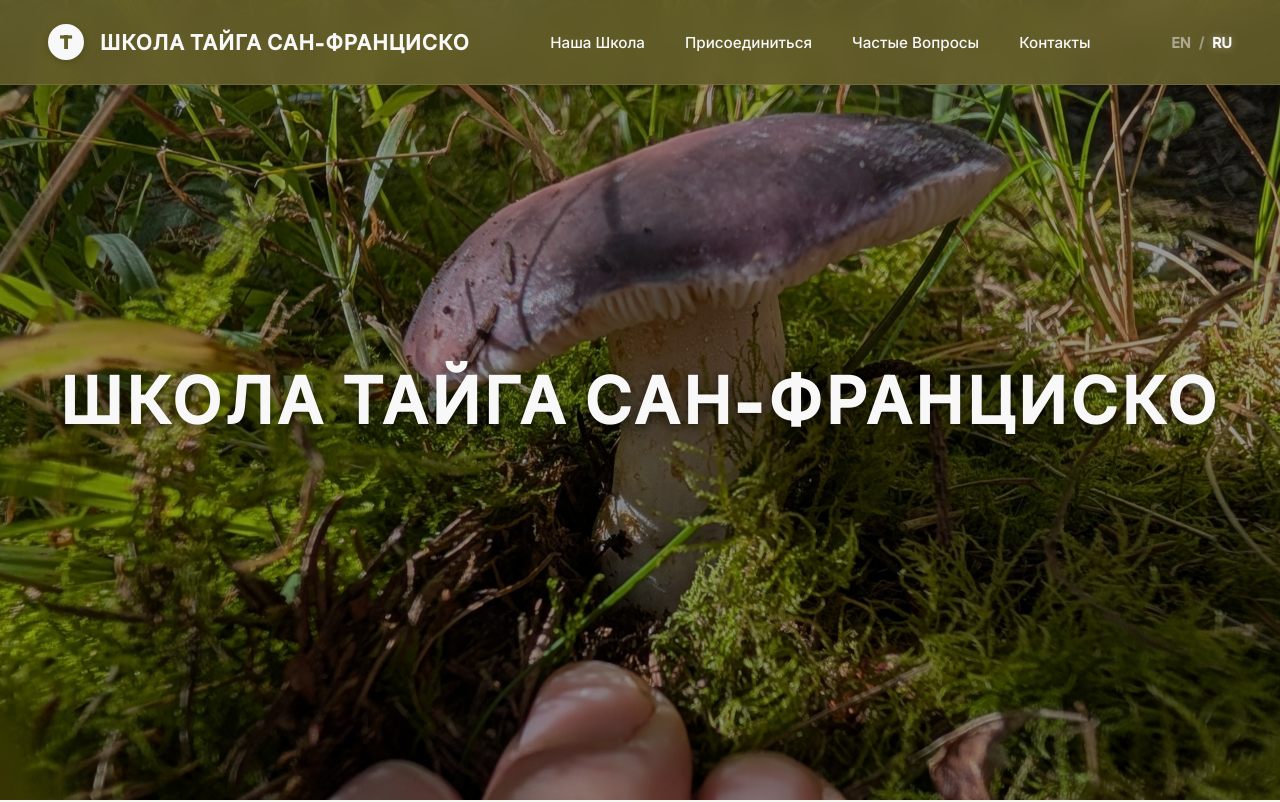
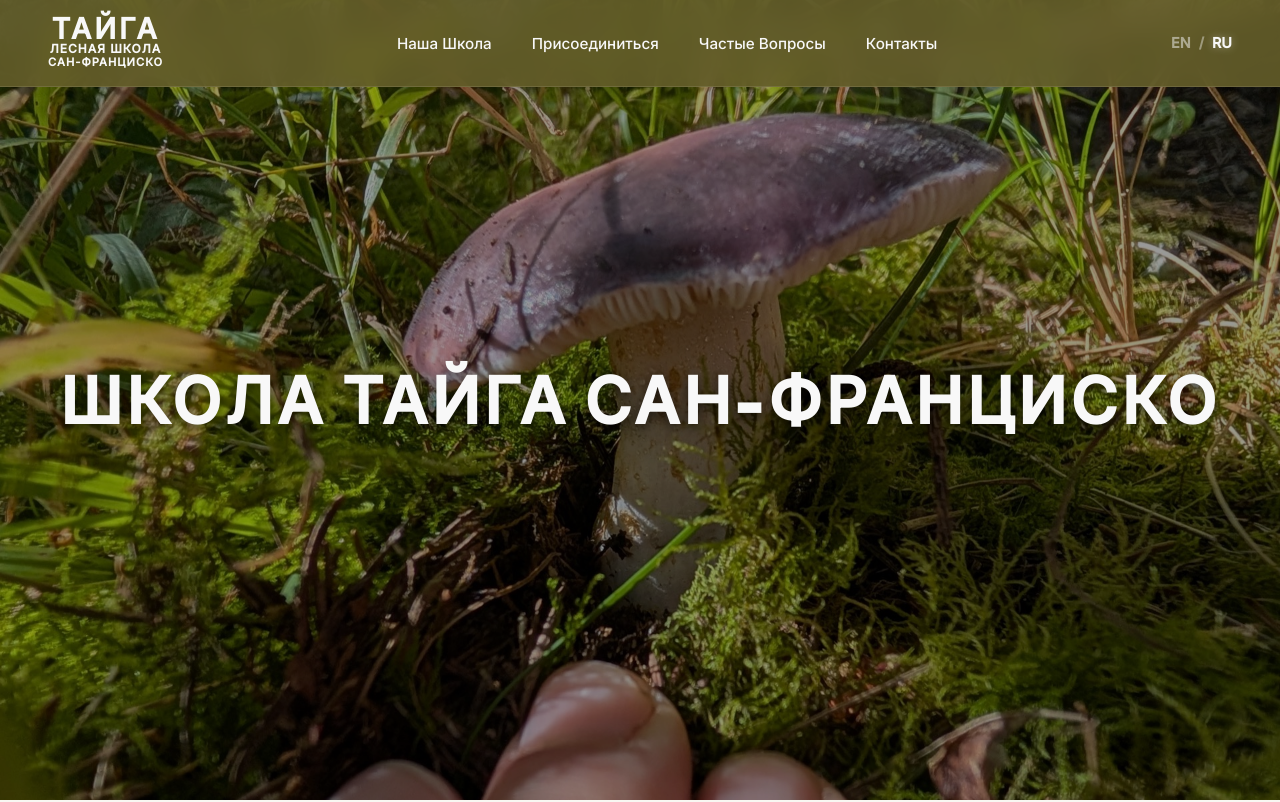
Before and after one commit to lenaleng/taiga, a plain HTML site: page index_ru.html in a window 1280 px wide. Shown: the top 802 px of the page. Drawn offline with Linux system fonts and the light colour scheme.

Commit message:
Logo in three lines

```diff
--- a/css/style.css
+++ b/css/style.css
@@ -1,12 +1,14 @@
 :root {
-    --primary-color: #645E2A; /* rgb(100, 94, 42) extracted from photo */
+    --primary-color: #645E2A;
+    /* rgb(100, 94, 42) extracted from photo */
     --hover-color: #8c8541;
     --text-color: #f8f8f8;
     --header-bg: rgba(100, 94, 42, 0.90);
     --font-heading: 'Outfit', 'Inter', 'Segoe UI', sans-serif;
     --font-body: 'Inter', 'Segoe UI', sans-serif;
 
-    --bg-light: #F8F7F2; /* Soft earthy off-white for scrolling content */
+    --bg-light: #F8F7F2;
+    /* Soft earthy off-white for scrolling content */
     --text-dark: #333333;
 }
 
@@ -41,49 +43,56 @@ header {
 .brand {
     display: flex;
     align-items: center;
-    gap: 1rem;
 }
 
-.logo-mark {
-    width: 36px;
-    height: 36px;
-    background-color: var(--text-color);
-    border-radius: 50%;
+.logo-stack {
     display: flex;
-    justify-content: center;
+    flex-direction: column;
+    text-decoration: none;
+    color: var(--text-color);
     align-items: center;
-    box-shadow: 0 2px 8px rgba(0,0,0,0.2);
 }
 
-.logo-icon {
-    color: var(--primary-color);
+.logo-main {
     font-family: var(--font-heading);
+    font-size: 2rem;
     font-weight: 900;
-    font-size: 1.2rem;
+    line-height: 0.9;
+    letter-spacing: 3px;
+    text-transform: uppercase;
 }
 
-.logo {
-    font-family: var(--font-heading);
-    font-size: 1.3rem;
-    font-weight: 800;
+.logo-sub {
+    font-family: var(--font-body);
+    font-size: 0.75rem;
+    font-weight: 600;
+    line-height: 1.2;
     letter-spacing: 1px;
     text-transform: uppercase;
-    text-decoration: none;
-    color: var(--text-color);
+    text-align: center;
+    white-space: nowrap;
 }
 
-nav > ul {
+html[lang="ru"] .logo-main {
+    font-size: 1.80rem;
+}
+
+html[lang="ru"] .logo-city {
+    font-size: 0.70rem;
+}
+
+nav>ul {
     list-style: none;
     display: flex;
     gap: 2.5rem;
 }
 
-nav > ul > li {
+nav>ul>li {
     position: relative;
     padding: 1rem 0;
 }
 
-nav > ul > li > a {
+nav>ul>li>a {
     color: var(--text-color);
     text-decoration: none;
     font-weight: 500;
@@ -92,7 +101,7 @@ nav > ul > li > a {
     transition: color 0.3s ease;
 }
 
-nav > ul > li > a:hover {
+nav>ul>li>a:hover {
     color: #e0d9b4;
 }
 
@@ -105,7 +114,7 @@ nav ul li ul {
     background: var(--primary-color);
     list-style: none;
     min-width: 200px;
-    box-shadow: 0 10px 30px rgba(0,0,0,0.5);
+    box-shadow: 0 10px 30px rgba(0, 0, 0, 0.5);
     border-radius: 8px;
     opacity: 0;
     visibility: hidden;
@@ -139,7 +148,7 @@ nav ul li ul li a:hover {
     gap: 0.5rem;
     font-size: 0.9rem;
     font-weight: 600;
-    color: rgba(255,255,255,0.4);
+    color: rgba(255, 255, 255, 0.4);
 }
 
 .lang-toggle a {
@@ -149,9 +158,10 @@ nav ul li ul li a:hover {
     transition: opacity 0.3s ease, text-shadow 0.3s ease;
 }
 
-.lang-toggle a.active, .lang-toggle a:hover {
+.lang-toggle a.active,
+.lang-toggle a:hover {
     opacity: 1;
-    text-shadow: 0 0 8px rgba(255,255,255,0.4);
+    text-shadow: 0 0 8px rgba(255, 255, 255, 0.4);
 }
 
 /* Page content */
@@ -165,7 +175,8 @@ nav ul li ul li a:hover {
     align-items: center;
     justify-content: center;
     position: relative;
-    background-attachment: fixed; /* Parallax effect */
+    background-attachment: fixed;
+    /* Parallax effect */
 }
 
 /* Replaces the background image approach with a real img tag */
@@ -182,7 +193,8 @@ nav ul li ul li a:hover {
 .hero-overlay {
     position: absolute;
     inset: 0;
-    background: rgba(0, 0, 0, 0.4); /* dark overlay for text readability */
+    background: rgba(0, 0, 0, 0.4);
+    /* dark overlay for text readability */
     z-index: 1;
 }
 
@@ -195,7 +207,7 @@ nav ul li ul li a:hover {
     text-transform: uppercase;
     letter-spacing: 4px;
     text-align: center;
-    text-shadow: 0 4px 12px rgba(0,0,0,0.6);
+    text-shadow: 0 4px 12px rgba(0, 0, 0, 0.6);
     padding: 0 20px;
 }
 
--- a/index_ru.html
+++ b/index_ru.html
@@ -1,17 +1,23 @@
 <!DOCTYPE html>
 <html lang="ru">
+
 <head>
     <meta charset="UTF-8">
     <meta name="viewport" content="width=device-width, initial-scale=1.0">
     <title>Школа Тайга Сан-Франциско | Школа Тайга Сан-Франциско</title>
-    <link href="https://fonts.googleapis.com/css2?family=Inter:wght@400;500&family=Outfit:wght@700;800;900&display=swap" rel="stylesheet">
+    <link href="https://fonts.googleapis.com/css2?family=Inter:wght@400;500&family=Outfit:wght@700;800;900&display=swap"
+        rel="stylesheet">
     <link rel="stylesheet" href="css/style.css">
 </head>
+
 <body>
     <header>
         <div class="brand">
-            <div class="logo-mark"><span class="logo-icon">T</span></div>
-            <a href="index_ru.html" class="logo">Школа Тайга Сан-Франциско</a>
+            <a href="index_ru.html" class="logo-stack">
+                <span class="logo-main">Тайга</span>
+                <span class="logo-sub logo-forest">Лесная школа</span>
+                <span class="logo-sub logo-city">Сан-Франциско</span>
+            </a>
         </div>
         <nav>
             <ul>
@@ -44,10 +50,8 @@
     <main>
         <div class="hero fullscreen-bg">
             <img src="photos/PXL_20251019_204337983_lg.jpg"
-                 srcset="photos/PXL_20251019_204337983_sm.jpg 640w, photos/PXL_20251019_204337983_md.jpg 1024w, photos/PXL_20251019_204337983_lg.jpg 1920w"
-                 sizes="100vw"
-                 alt="Школа Тайга Сан-Франциско background"
-                 class="hero-image">
+                srcset="photos/PXL_20251019_204337983_sm.jpg 640w, photos/PXL_20251019_204337983_md.jpg 1024w, photos/PXL_20251019_204337983_lg.jpg 1920w"
+                sizes="100vw" alt="Школа Тайга Сан-Франциско background" class="hero-image">
             <div class="hero-overlay"></div>
             <h1 class="page-title">Школа Тайга Сан-Франциско</h1>
         </div>
@@ -55,11 +59,19 @@
         <section class="content-section">
             <div class="content-container">
                 <h2>Откройте для себя Школа Тайга Сан-Франциско</h2>
-                <p>Добро пожаловать в Школу Тайга Сан-Франциско. Наш подход сочетает прекрасные органические принципы обучения на природе с современной, структурированной образовательной средой. Мы верим, что обучение — это увлекательное путешествие, которое начинается с корней нашего сообщества и расцветает благодаря практическому опыту.</p>
-                <p>Не стесняйтесь изучать наши предложения, познакомьтесь с нашей глубокой философией и посмотрите, как наши преподаватели вдохновляют следующее поколение светлых умов расти, адаптироваться и процветать в постоянно меняющемся мире.</p>
-                <p>Здесь вы можете разместить дополнительную информацию о программах и методиках. Мы создаем среду, где каждый ребенок имеет возможность проявить свой уникальный потенциал и научиться новому в абсолютной гармонии с природой.</p>
+                <p>Добро пожаловать в Школу Тайга Сан-Франциско. Наш подход сочетает прекрасные органические принципы
+                    обучения на природе с современной, структурированной образовательной средой. Мы верим, что обучение
+                    — это увлекательное путешествие, которое начинается с корней нашего сообщества и расцветает
+                    благодаря практическому опыту.</p>
+                <p>Не стесняйтесь изучать наши предложения, познакомьтесь с нашей глубокой философией и посмотрите, как
+                    наши преподаватели вдохновляют следующее поколение светлых умов расти, адаптироваться и процветать в
+                    постоянно меняющемся мире.</p>
+                <p>Здесь вы можете разместить дополнительную информацию о программах и методиках. Мы создаем среду, где
+                    каждый ребенок имеет возможность проявить свой уникальный потенциал и научиться новому в абсолютной
+                    гармонии с природой.</p>
             </div>
         </section>
     </main>
 </body>
+
 </html>
```
Also changed, not shown: admission.html (+5 -2 lines), admission_ru.html (+5 -2 lines), contacts.html (+5 -2 lines), contacts_ru.html (+5 -2 lines), faq.html (+5 -2 lines), faq_ru.html (+5 -2 lines), index.html (+5 -2 lines), locations.html (+5 -2 lines), locations_ru.html (+5 -2 lines), philosophy.html (+5 -2 lines), philosophy_ru.html (+5 -2 lines), teachers.html (+5 -2 lines), teachers_ru.html (+5 -2 lines), tuition.html (+5 -2 lines), 1 more files.
